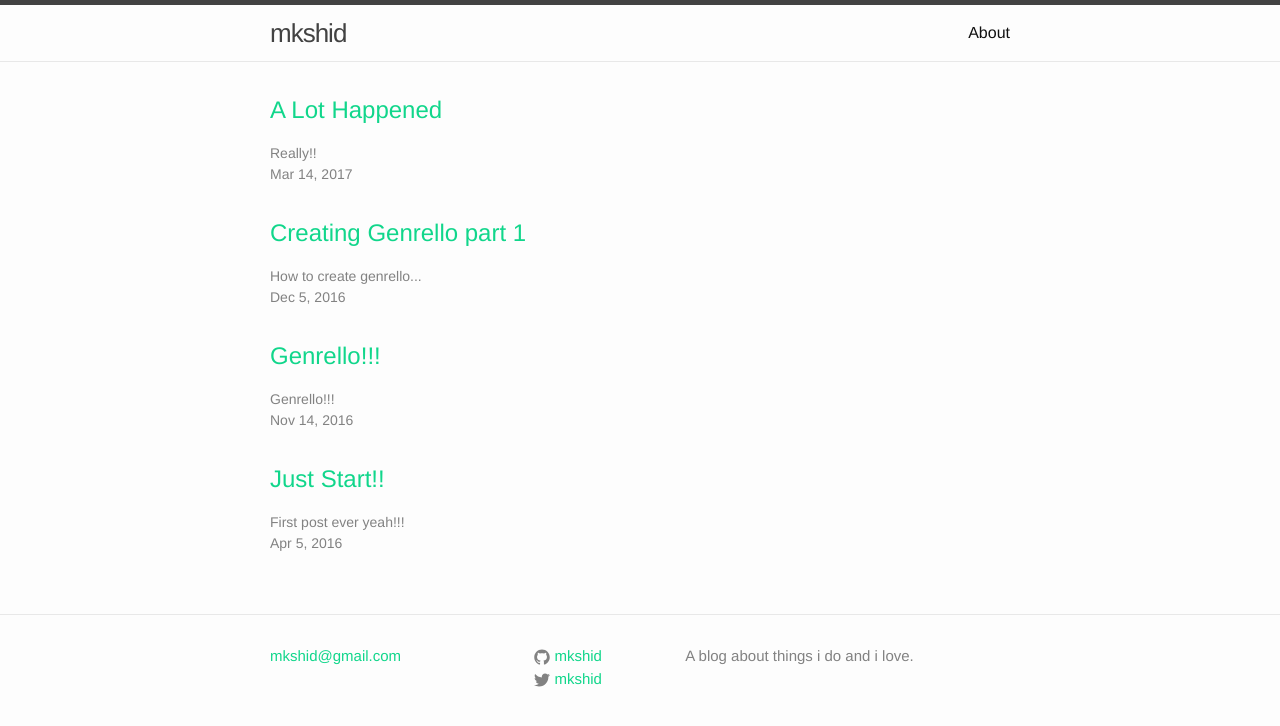
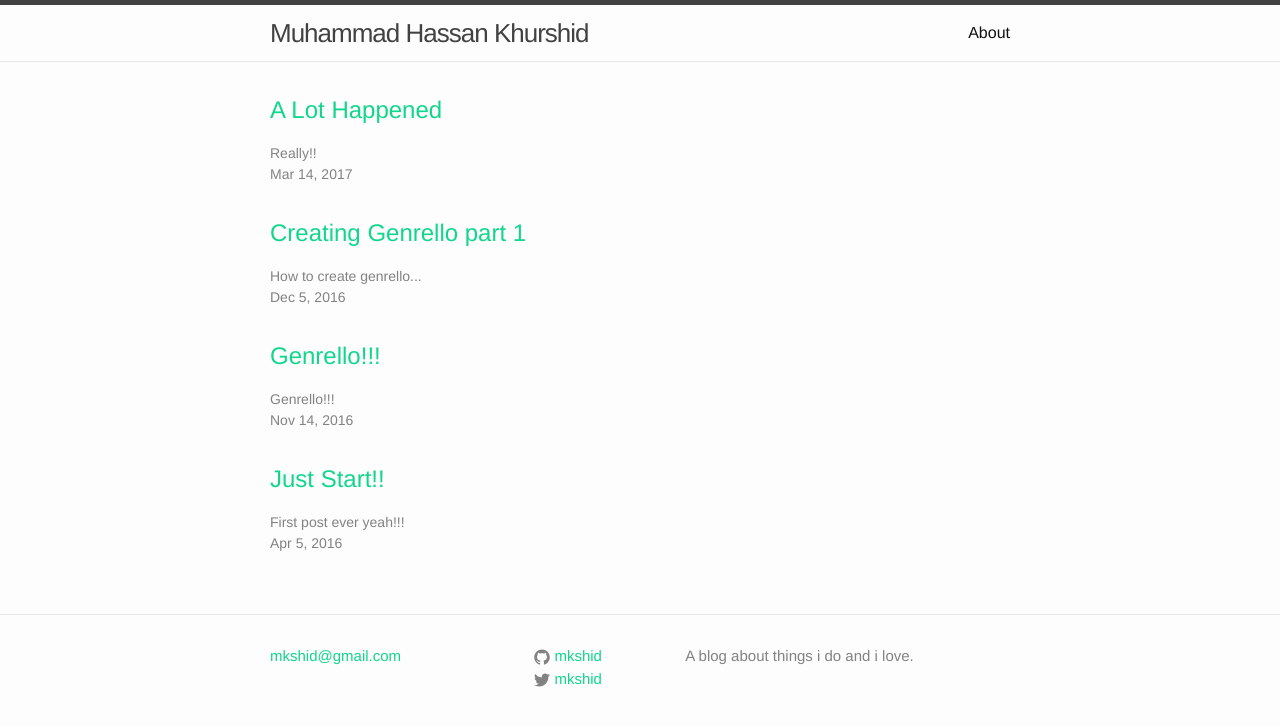
Before and after one commit to mkshid/mkshid.github.io, a Jekyll site: the page built from index.html, in a window 1280 px wide. Shown: the top 726 px of the page. Built offline with Jekyll 4.4.1, drawn with Linux system fonts in a browser that asks for light colours.

Commit message:
Change title

```diff
--- a/_config.yml
+++ b/_config.yml
@@ -6,7 +6,7 @@
 # 'jekyll serve'. If you change this file, please restart the server process.
 
 # Site settings
-title: mkshid
+title: Muhammad Hassan Khurshid
 email: mkshid@gmail.com
 description: > # this means to ignore newlines until "baseurl:"
   A blog about things i do and i love.
```
